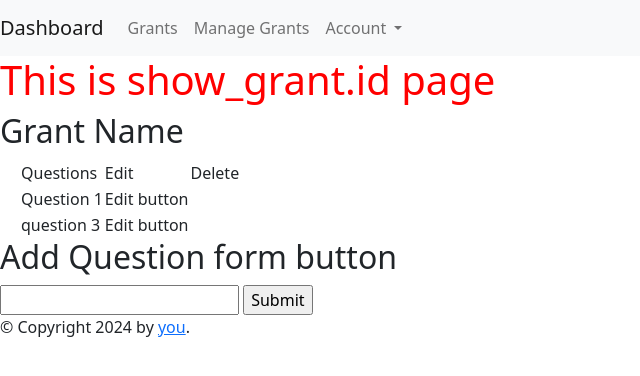
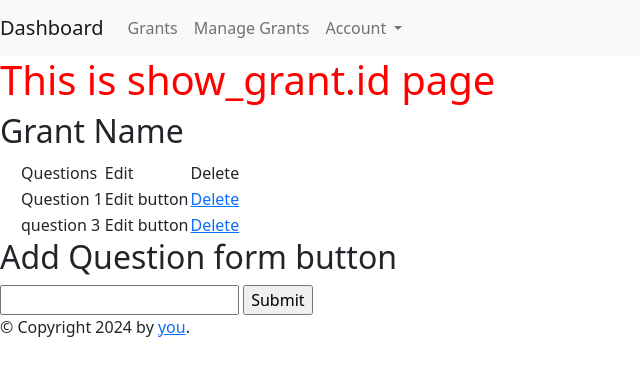
Before and after one commit to PhilMele/M3Project, a Flask app: page /show_grant/1 in a window 1280 px wide. Shown: the top 376 px of the page, without its empty margins (0-640 px from the left). Run offline with Flask 3, Linux system fonts and the light colour scheme; some libraries are stand-ins or nearby versions.

Commit message:
Add delete_show_grant_question() to delete question_id

```diff
--- a/app.py
+++ b/app.py
@@ -296,7 +296,9 @@ def show_grant(grant_id):
         return redirect(url_for('show_grant', grant_id=grant_id))
 
     #edit grant question
+
     #delete grant question
+
 
     return render_template('granter/show_grant.html',
         grant=grant,
@@ -304,9 +306,13 @@ def show_grant(grant_id):
         list_question=list_question
         )
 
-@app.route('/show_grant/<int:grant_id>/delete', methods=['GET', 'POST'])
-def delete_show_grant_question(grandquestion_id):
-    pass
+@app.route('/show_grant/<int:grant_id>/questions/<int:grantquestion_id>/delete', methods=['GET', 'POST'])
+def delete_show_grant_question(grant_id, grantquestion_id):
+    question = GrantQuestion.query.get_or_404(grantquestion_id)
+    db.session.delete(question)
+    db.session.commit()
+    flash('Question deleted', 'success')
+    return redirect(url_for('show_grant', grant_id=grant_id))
 
 if __name__ == "__main__":
     app.run(debug=True)
--- a/templates/granter/show_grant.html
+++ b/templates/granter/show_grant.html
@@ -26,6 +26,7 @@
         <tr>
             <td>{{question.question}}</td>
             <td>Edit button</td>
+            <td><a href="{{ url_for('delete_show_grant_question', grant_id=grant.id, grantquestion_id=question.id) }}">Delete</a></td>
         </tr>
         {%endfor%}
 
```
Also changed, not shown: data/m3project.db.
